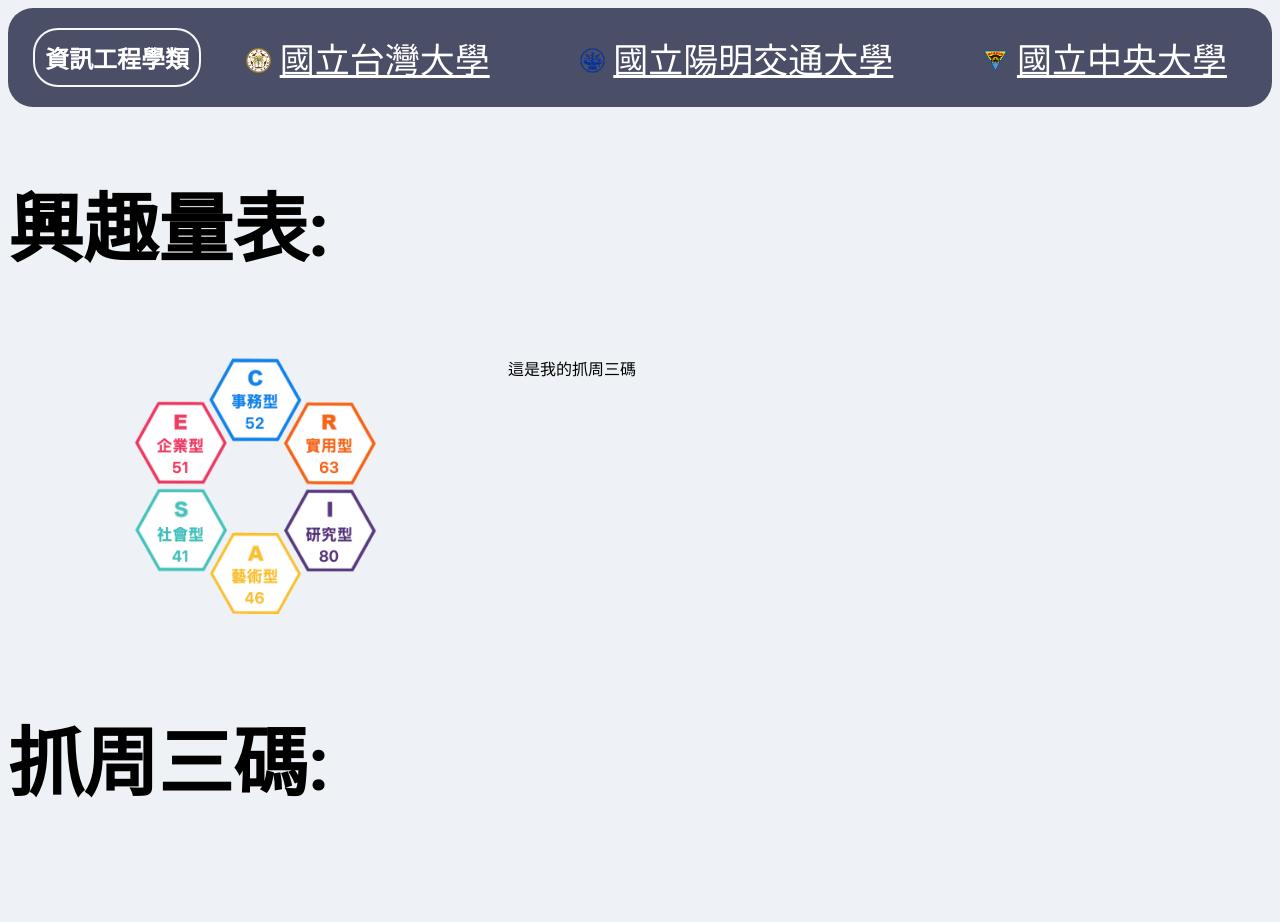
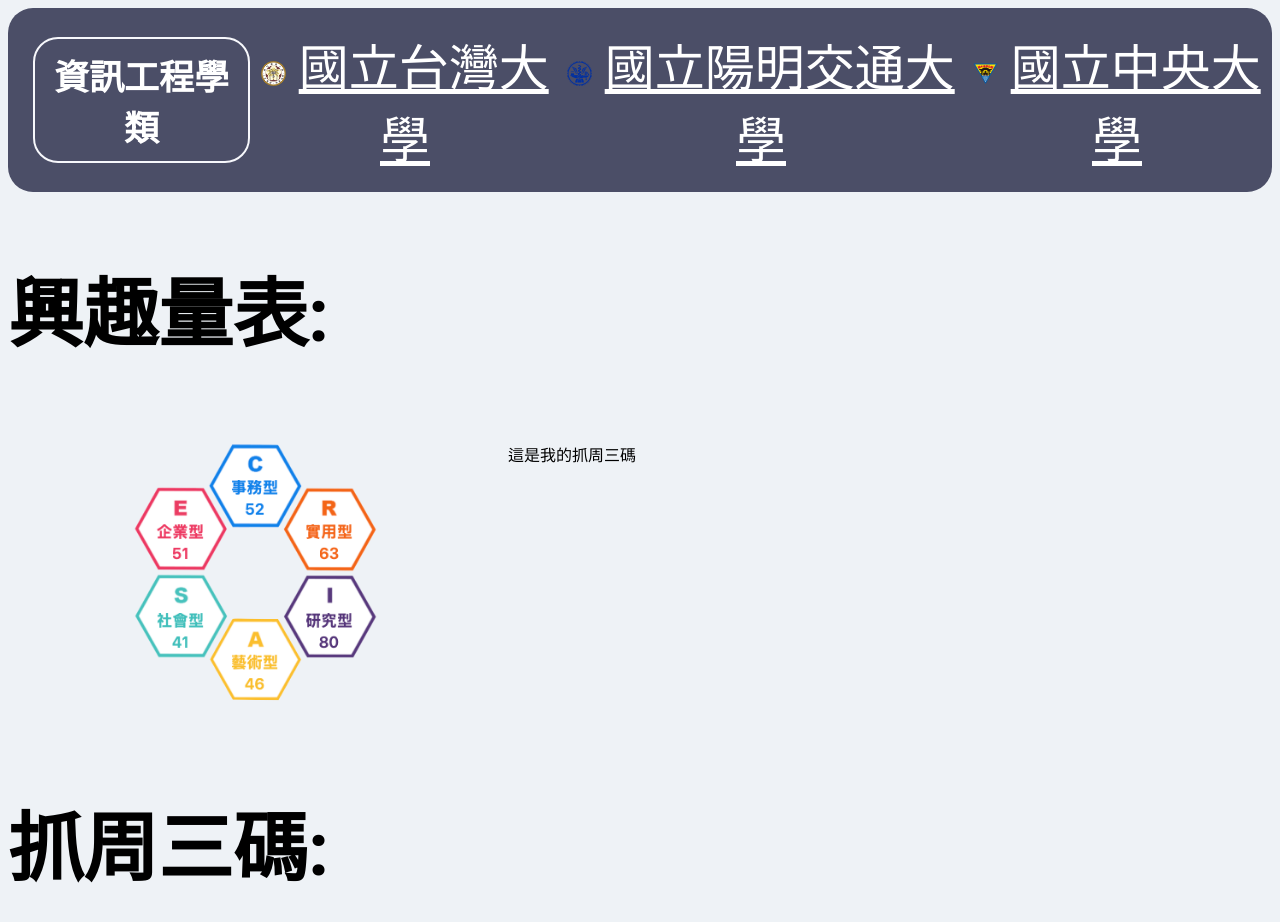
Before and after one commit to Jerryfish0126/-, a plain HTML site: page index.html in a window 1280 px wide. Before the commit the page ends 874 px from the top, so only its background shows below. Drawn offline with Linux system fonts and the light colour scheme; a web font is replaced by a local one.

Commit message:
Update style.css

```diff
--- a/style.css
+++ b/style.css
@@ -19,7 +19,7 @@ body {
 }
 
 nav h2 {
-    font-size: 35;
+    font-size: 35px;
     padding: 10px;
     border: 2px solid #F7F8FC;
     border-radius: 25px;
@@ -36,7 +36,7 @@ nav {
 }
 
 nav div {
-    font-size: 35px;
+    font-size: 50px;
     text-align: center;
     margin: auto;
 }
```
